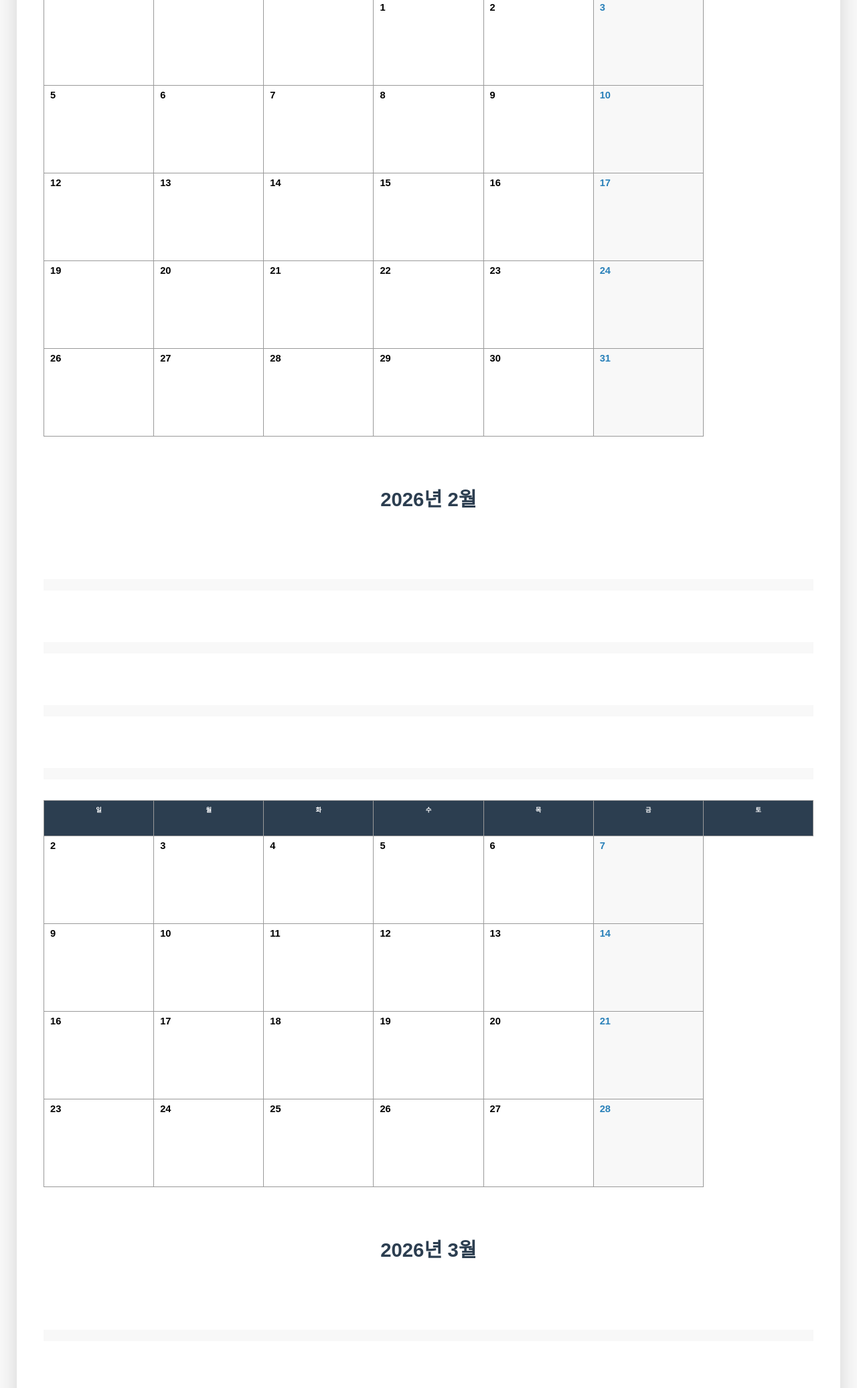
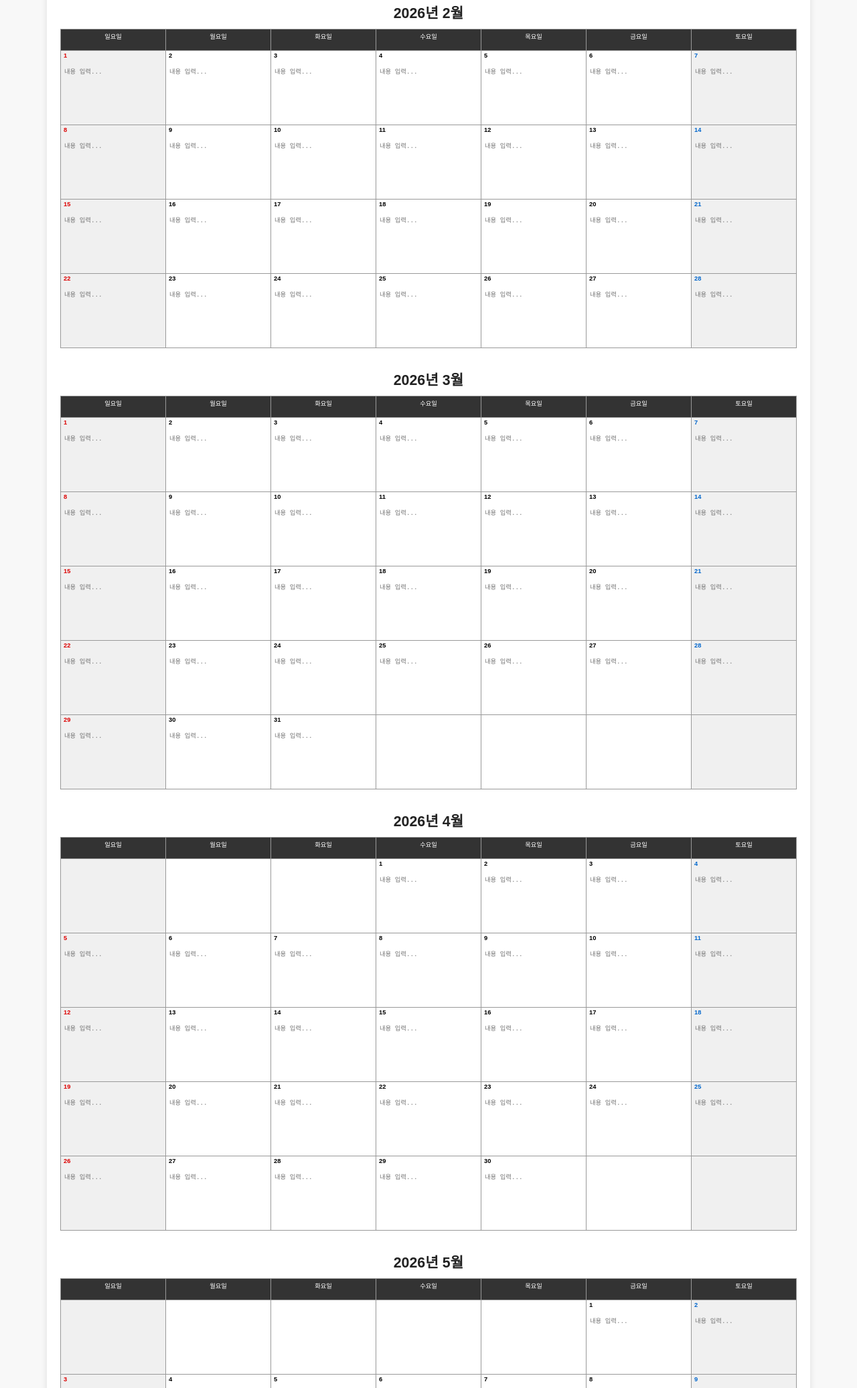
Before and after one commit to youngjae1004s/2026diary, a plain HTML site: page index.html in a window 1280 px wide. Shown: the part 727-2800 px from the top of the page at 67% size. Drawn offline with Linux system fonts and the light colour scheme.

Commit message:
Add files via upload

```diff
--- a/index.html
+++ b/index.html
@@ -4,46 +4,139 @@
 <meta charset="UTF-8">
 <title>2026 업무용 다이어리</title>
 <style>
-  body{font-family:"맑은 고딕",sans-serif;margin:20px;background:#f8f8f8}
-  .diary{max-width:1150px;margin:0 auto;background:white;padding:40px;border-radius:15px;box-shadow:0 8px 30px rgba(0,0,0,0.15)}
-  table{width:100%;border-collapse:collapse;table-layout:fixed;margin-top:30px}
-  th,td{border:1px solid #999;height:118px;vertical-align:top;font-size:7pt;padding:6px;position:relative}
-  th{background:#2c3e50;color:white;height:40px}
-  .day{position:absolute;top:6px;left:9px;font-weight:bold;font-size:11pt}
-  .sun{color:#e74c3c}.sat{color:#2980b9}
-  .today{background:#cde8ff!important;border:3px solid #2980b9!important}
-  .weekend{background:#f8f8f8}
-  textarea{width:100%;height:90px;border:none;resize:none;background:transparent;font-size:7pt;padding-top:25px;outline:none;box-sizing:border-box}
-  h2{text-align:center;margin:70px 0 25px;color:#2c3e50;font-size:22pt}
+  body {
+    font-family: "맑은 고딕", sans-serif;
+    margin: 20px;
+    background: #f8f8f8;
+  }
+  .diary {
+    width: 100%;
+    max-width: 1100px;
+    margin: 0 auto;
+    background: white;
+    padding: 20px;
+    box-shadow: 0 0 10px rgba(0,0,0,0.1);
+  }
+  table {
+    width: 100%;
+    border-collapse: collapse;
+    table-layout: fixed;
+  }
+  th, td {
+    border: 1px solid #999;
+    height: 100px;
+    vertical-align: top;
+    font-size: 7pt;
+    padding: 3px;
+    position: relative;
+  }
+  th {
+    background: #333;
+    color: white;
+    height: 25px;
+    font-weight: normal;
+  }
+  .month-title {
+    text-align: center;
+    font-size: 16pt;
+    font-weight: bold;
+    margin: 30px 0 10px;
+    color: #222;
+  }
+  .day {
+    position: absolute;
+    top: 2px;
+    left: 4px;
+    font-weight: bold;
+  }
+  .today {
+    background: #d0e8ff !important;
+    border: 2px solid #0066cc !important;
+  }
+  .sunday { color: #d00; }
+  .saturday { color: #0066cc; }
+  .weekend { background: #f0f0f0; }
+  .content {
+    width: 100%;
+    height: 80px;
+    border: none;
+    background: transparent;
+    resize: none;
+    font-size: 7pt;
+    margin-top: 18px;
+    outline: none;
+  }
+  @media print {
+    body { background: white; }
+    .diary { box-shadow: none; }
+  }
 </style>
 </head>
 <body>
+
 <div class="diary">
-<h1 style="text-align:center;color:#2c3e50;margin-bottom:40px">2026 업무용 다이어리</h1>
 
 <script>
-const YEAR=2026;
-for(let m=0;m<12;m++){
-  document.write(`<h2>${YEAR}년 ${m+1}월</h2>`);
-  document.write('<table><tr><th>일</th><th>월</th><th>화</th><th>수</th><th>목</th><th>금</th><th>토</th></tr>');
-  let d=new Date(YEAR,m,1); d.setDate(1-d.getDay());
-  while(d.getMonth()!==(m+1)%12 || d.getDay()!==0){
-    if(d.getDay()===0) document.write('<tr');
-    const dateStr=YEAR+"-"+String(d.getMonth()+1).padStart(2,'0')+"-"+String(d.getDate()).padStart(2,'0');
-    const isToday=dateStr===new Date().toISOString().slice(0,10);
-    document.write(`<td class="${d.getDay()===0||d.getDay()===6?'weekend':''} ${isToday?'today':''}">`);
-    if(d.getMonth()===m){
-      document.write(`<div class="day ${d.getDay()===0?'sun':''} ${d.getDay()===6?'sat':''}">${d.getDate()}</div>`);
-      const saved=localStorage.getItem('d26_'+dateStr)||'';
-      document.write(`<textarea oninput="localStorage.setItem('d26_${dateStr}',this.value)">${saved}</textarea>`);
+const year = 2026;
+const months = ["1월", "2월", "3월", "4월", "5월", "6월", "7월", "8월", "9월", "10월", "11월", "12월"];
+const weekdays = ["일", "월", "화", "수", "목", "금", "토"];
+
+function createCalendar(y, month) {
+  const firstDay = new Date(y, month, 1);
+  const lastDay = new Date(y, month + 1, 0);
+  const startDate = new Date(firstDay);
+  startDate.setDate(startDate.getDate() - firstDay.getDay());
+
+  const today = new Date();
+  const todayStr = `${today.getFullYear()}-${String(today.getMonth()+1).padStart(2,'0')}-${String(today.getDate()).padStart(2,'0')}`;
+
+  document.write(`<div class="month-title">${y}년 ${months[month]}</div>`);
+  document.write('<table>');
+  document.write('<tr>');
+  weekdays.forEach(day => {
+    document.write(`<th>${day}요일</th>`);
+  });
+  document.write('</tr>');
+
+  let date = new Date(startDate);
+  while (date <= lastDay || date.getDay() !== 0) {
+    if (date.getDay() === 0) document.write('<tr>');
+
+    const cy = date.getFullYear();
+    const cm = date.getMonth();
+    const cd = date.getDate();
+    const dateStr = `${cy}-${String(cm+1).padStart(2,'0')}-${String(cd).padStart(2,'0')}`;
+
+    const isThisMonth = cm === month;
+    const isToday = dateStr === todayStr;
+    const isWeekend = date.getDay() === 0 || date.getDay() === 6;
+
+    document.write(`<td class="${isWeekend ? 'weekend' : ''} ${isToday ? 'today' : ''}">`);
+    if (isThisMonth) {
+      document.write(`<div class="day ${date.getDay()===0?'sunday':''} ${date.getDay()===6?'saturday':''}">${cd}</div>`);
+      const saved = localStorage.getItem('d26_' + dateStr) || '';
+      document.write(`<textarea class="content" placeholder="내용 입력..." oninput="localStorage.setItem('d26_${dateStr}', this.value)">${saved}</textarea>`);
     }
     document.write('</td>');
-    if(d.getDay()===6) document.write('</tr>');
-    d.setDate(d.getDate()+1);
+
+    if (date.getDay() === 6) document.write('</tr>');
+    date.setDate(date.getDate() + 1);
   }
   document.write('</table>');
 }
+
+// 2026년 전체 달력 생성
+for (let m = 0; m < 12; m++) {
+  createCalendar(year, m);
+}
 </script>
+
 </div>
+
+<p style="text-align:center; margin-top:40px; font-size:10pt; color:#555;">
+  ← 클릭하면 내용 입력 가능 · 인쇄는 Ctrl + P<br>
+  2026년 1월 1일은 목요일부터 시작합니다
+</p>
+
 </body>
 </html>
```
